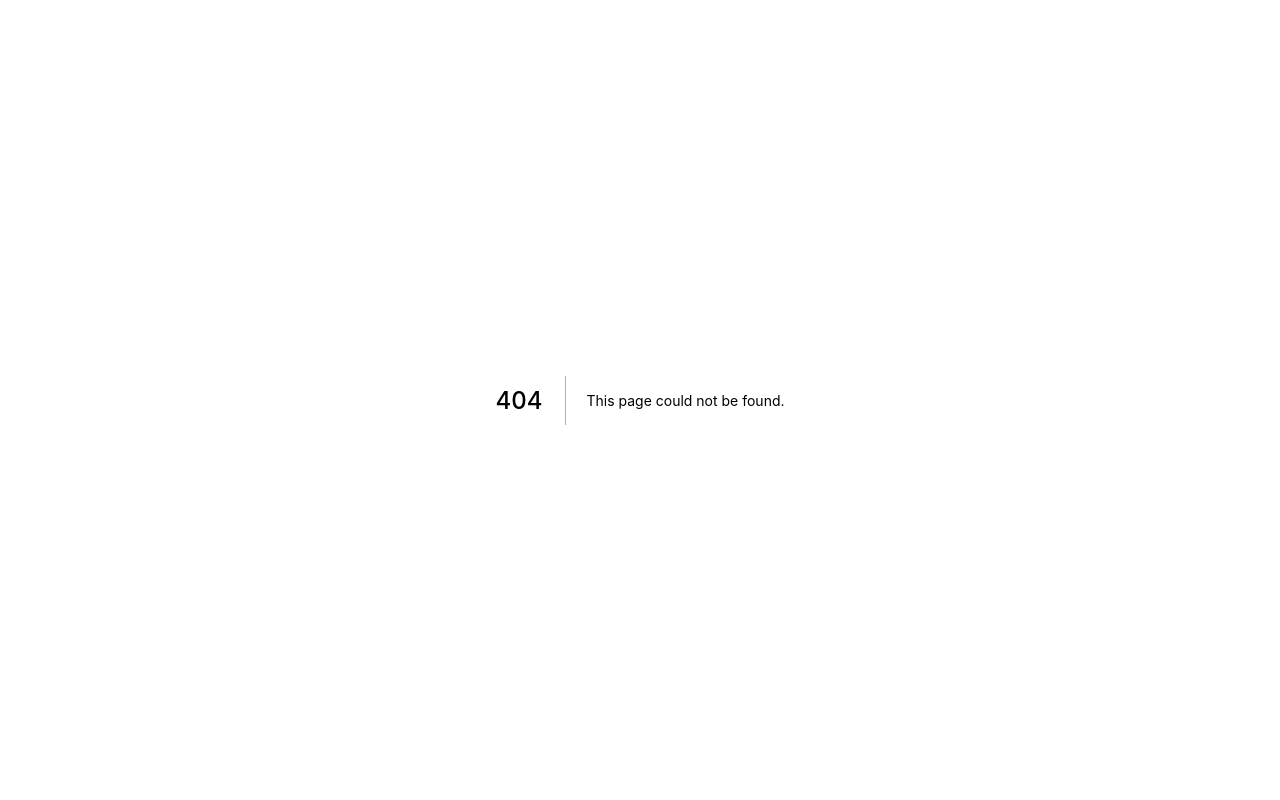
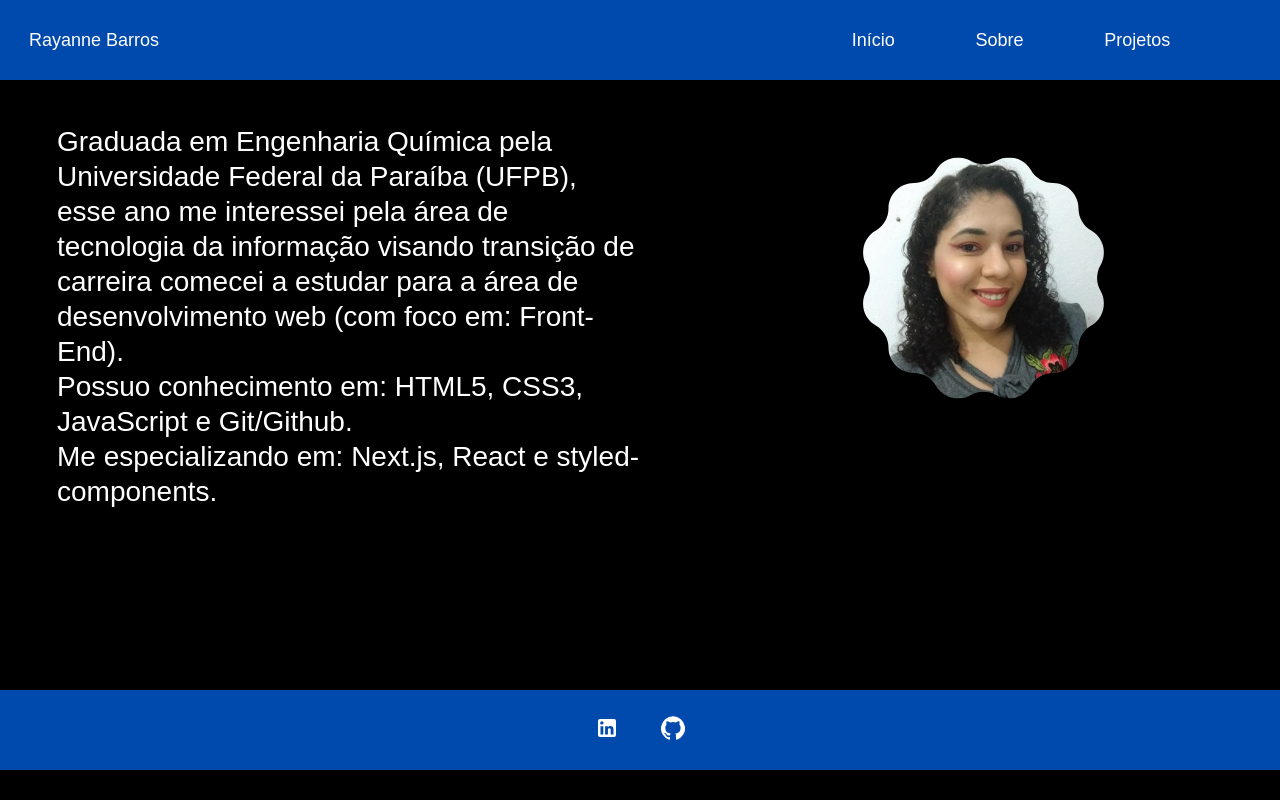
Before and after one commit to rayanne-barros/rayanne_barros_BootcampFrontendAlura, a Next.js app: page /sobre in a window 1280 px wide. Before the commit this address had no page. Built offline with nearby package versions, Linux system fonts and the light colour scheme; a web font is replaced by a local one.

Commit message:
Criação da página sobre e mudando o menu

```diff
--- /dev/null
+++ b/pages/sobre.js
@@ -0,0 +1,14 @@
+import React from 'react';
+import Menu from '../src/components/Menu';
+import AboutMe from '../src/components/AboutMe';
+import Footer from '../src/components/Footer';
+
+export default function Home() {
+  return (
+    <>
+      <Menu />
+      <AboutMe />
+      <Footer />
+    </>
+  );
+}
--- /dev/null
+++ b/src/components/AboutMe/index.js
@@ -0,0 +1,63 @@
+/* eslint-disable max-len */
+import React from 'react';
+import { Box } from '../foundation/layout/Box';
+import { Grid } from '../foundation/layout/Grid';
+import Text from '../foundation/Text';
+
+export default function AboutMe() {
+  return (
+    <Box
+      id="home"
+      minHeight="70vh"
+      display="flex"
+      flexDirection="column"
+      alignItems="center"
+    >
+      <Grid.Container>
+        <Grid.Row>
+          <Grid.Col
+            display="flex"
+            flexDirection="column"
+            alignItems="flex-start"
+            justifyContent="center"
+            value={{ xs: 12, md: 6 }}
+            marginBottom={{
+              xs: '42px',
+              sm: 'initial',
+            }}
+          >
+            <Text
+              tag="p"
+              variant="paragraph1"
+              marginTop={{
+                xs: '42px',
+                md: '100px',
+              }}
+            >
+              Graduada em Engenharia Química pela Universidade Federal da Paraíba (UFPB), esse ano me interessei pela área de tecnologia da informação visando transição de carreira comecei a estudar para a área de desenvolvimento web (com foco em: Front-End).
+              {' '}
+              <br />
+              Possuo conhecimento em: HTML5, CSS3, JavaScript e Git/Github.
+              {' '}
+              <br />
+              Me especializando em: Next.js, React e styled-components.
+            </Text>
+          </Grid.Col>
+          <Grid.Col
+            value={{ xs: 12, md: 5 }}
+            marginTop={{
+              xs: '42px',
+              sm: '90px',
+            }}
+          >
+            <img
+              style={{ display: 'block', margin: 'auto', maxWidth: '80%' }}
+              src="./images/img_me.png"
+              alt="Minha foto"
+            />
+          </Grid.Col>
+        </Grid.Row>
+      </Grid.Container>
+    </Box>
+  );
+}
--- a/src/components/Menu/index.js
+++ b/src/components/Menu/index.js
@@ -9,9 +9,9 @@ export default function Menu() {
           Rayanne Barros
         </MenuWrapper.LeftSide>
         <MenuWrapper.RightSide>
-          <a href="#about-me">Sobre mim</a>
+          <a href="/">Início</a>
+          <a href="/sobre">Sobre </a>
           <a href="#projetos">Projetos</a>
-          <a href="#contact">Contato</a>
         </MenuWrapper.RightSide>
       </MenuWrapper.Global>
     </MenuWrapper>
```
